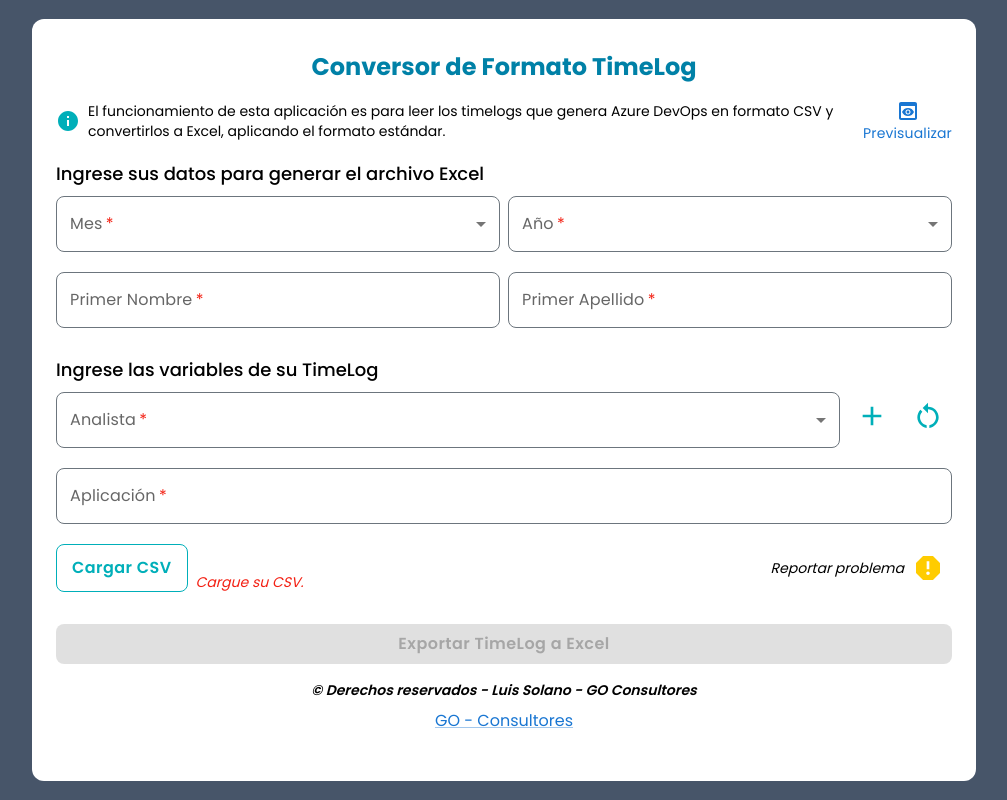
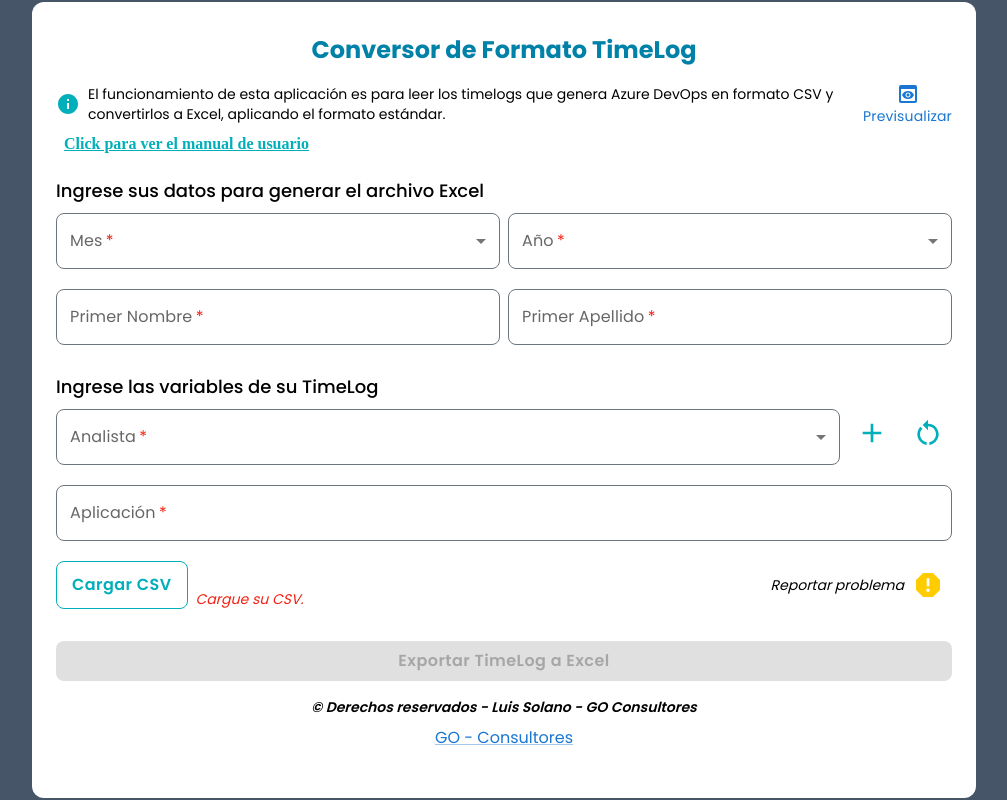
Before and after one commit to XxLuisFer15xX/excel-timelog-generator, a React (Vite) app: page /home in a window 1280 px wide. Shown: the whole page, without its empty margins (136-1143 px from the left). Built offline with nearby package versions, Linux system fonts and the light colour scheme.

Commit message:
feat: adding user manual

```diff
--- a/src/components/pages/Home.tsx
+++ b/src/components/pages/Home.tsx
@@ -217,6 +217,16 @@ export const Home = () => {
               Previsualizar
             </Link>
           </div>
+          <div className="flex items-center mb-4">
+            <Link
+              href="/public/Manual de Usuario - Conversor de Formato TimeLog.pdf"
+              target="_blank"
+              className="text-primary font-bold ml-2 underline"
+              underline="hover"
+            >
+              Click para ver el manual de usuario
+            </Link>
+          </div>
           <div className="flex flex-col my-2">
             <TextCustom
               text="Ingrese sus datos para generar el archivo Excel"
```
Also changed, not shown: 1 other file (tests, documents, lock files or other folders).
